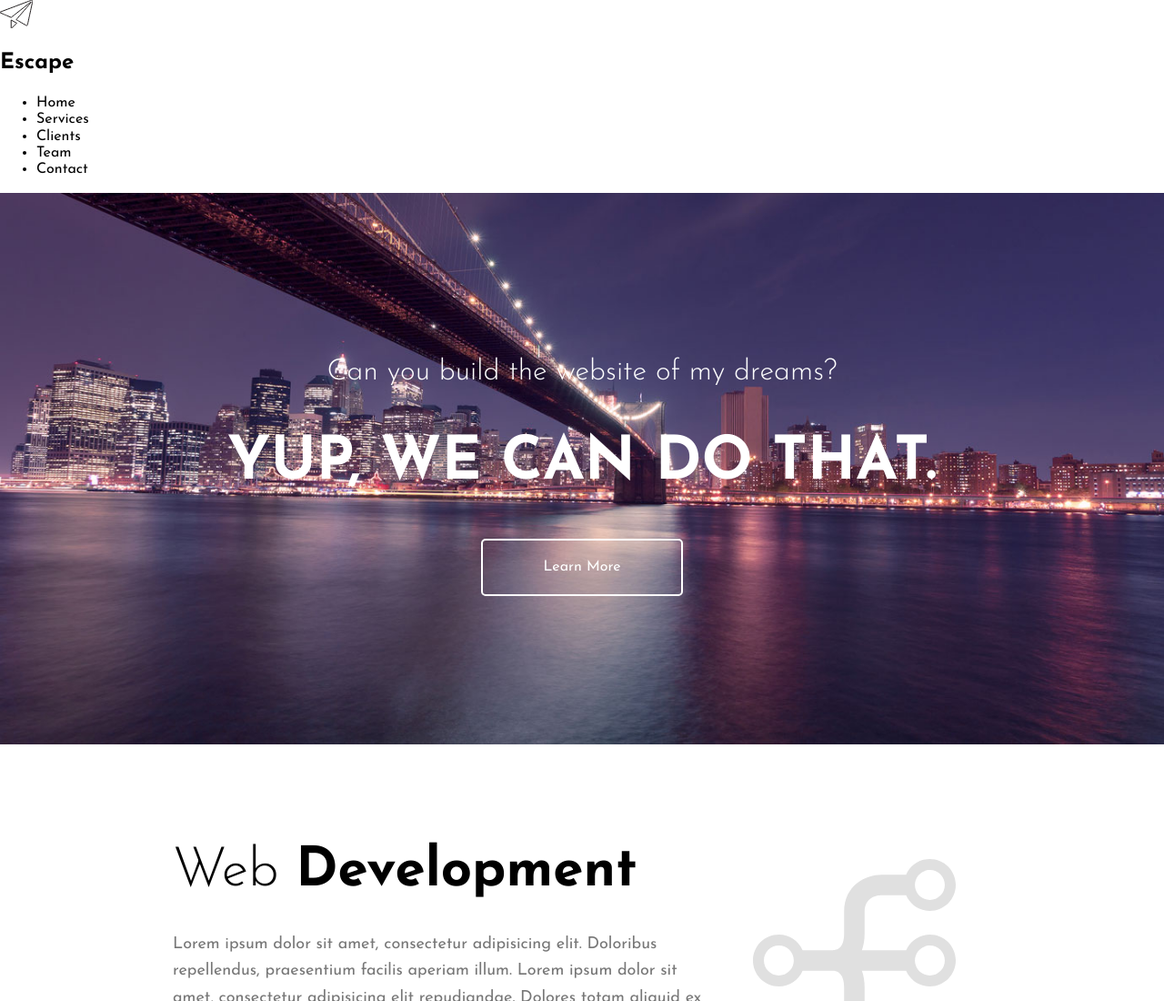
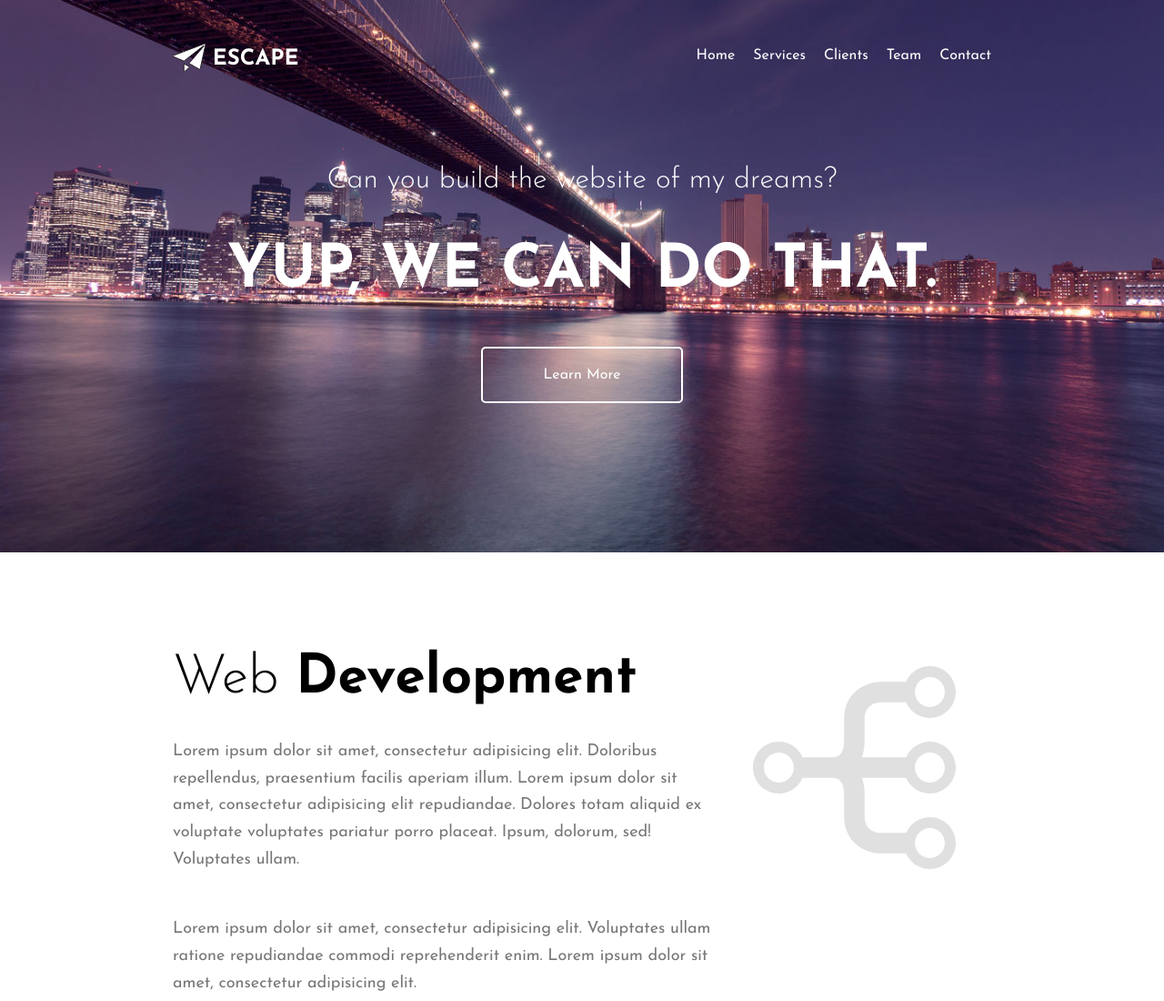
Before and after one commit to ajvergara/escape, a website: page app/index.html in a window 1280 px wide. Shown: the top 1100 px of the page at 91% size. Drawn offline with Linux system fonts and the light colour scheme.

Commit message:
Completed Desktop Header Appearance and slight animation for navigation

```diff
--- /dev/null
+++ b/app/assets/styles/modules/_primary-nav.css
@@ -0,0 +1,59 @@
+.primary-nav{
+  @mixin clearfix;
+
+  &--pull-right{
+    float: right;
+  }
+
+  ul{
+    margin: 0;
+    padding: 0;
+  }
+
+  li{
+    float: left;
+    padding-right: 20px;
+    list-style: none;
+  }
+
+  li:last-child{
+    padding-right: 0;
+  }
+
+  a{
+    display: block;
+    text-decoration: none;
+    color: #fff;
+    padding: 12px 0;
+    position: relative;
+
+    &::after{
+      content: "";
+      height: 2px;
+      width: 100%;
+      background-color: #fff;
+      color: #000;
+      position: absolute;
+      bottom: 0;
+      left: 0;
+      transition: all .5s ease-out;
+      transform: scaleX(0);
+      transform-origin: 0 100%;
+    }
+
+    &:hover{
+      &::after{
+        content: "";
+        height: 2px;
+        width: 100%;
+        background-color: #fff;
+        color: #000;
+        position: absolute;
+        bottom: 0;
+        left: 0;
+        transform: scaleX(1);
+      }
+    }
+  }
+
+}
--- /dev/null
+++ b/app/assets/styles/modules/_site-header.css
@@ -0,0 +1,19 @@
+.site-header{
+  position: absolute;
+  z-index: 2;
+  width: 100%;
+  color: #fff;
+  padding: 40px 0;
+
+  &__logo {
+    @mixin clearfix;
+    float: left;
+    margin: 0;
+    text-transform: uppercase;
+  }
+
+  &__icon{
+    position: relative;
+    top: 8px;
+  }
+}
--- a/app/assets/styles/styles.css
+++ b/app/assets/styles/styles.css
@@ -17,3 +17,5 @@
 @import "modules/_site-footer";
 @import "modules/_d-flex";
 @import "modules/_sprites";
+@import "modules/_site-header";
+@import "modules/_primary-nav";
--- a/app/index.html
+++ b/app/index.html
@@ -10,20 +10,23 @@
 
     <link rel="stylesheet" type="text/css" href="temp/styles/styles.css">
   </head>
-  <body>
-  <header>
-    <img src="assets/images/icons/escape.svg" alt="Escape Logo">
-    <h2>Escape</h2>
+  <body id="home">
+  <header class="site-header">
+    <div class="wrapper">
+      <h2 class="site-header__logo"><img class="site-header__icon" src="assets/images/icons/escape.svg" alt="Escape Logo"> Escape</h2>
 
-    <nav>
-      <ul>
-        <li>Home</li>
-        <li>Services</li>
-        <li>Clients</li>
-        <li>Team</li>
-        <li>Contact</li>
-      </ul>
-    </nav>
+      <div class="primary-nav primary-nav--pull-right">
+        <nav>
+          <ul>
+            <li><a href="#home">Home</a></li>
+            <li><a href="#services">Services</a></li>
+            <li><a href="#clients">Clients</a></li>
+            <li><a href="#team">Team</a></li>
+            <li><a href="#contact">Contact</a></li>
+          </ul>
+        </nav>
+      </div>
+    </div>
   </header>
 
   <section class="large-hero">
--- a/app/temp/styles/styles.css
+++ b/app/temp/styles/styles.css
@@ -1241,3 +1241,90 @@ img{
     width: 43px;
     background-position: 97.52427184466019% 82.00810648518815%;
   }
+
+.site-header{
+  position: absolute;
+  z-index: 2;
+  width: 100%;
+  color: #fff;
+  padding: 40px 0;
+}
+
+.site-header__logo {
+    float: left;
+    margin: 0;
+    text-transform: uppercase;
+  }
+
+.site-header__logo:after{
+    content: "";
+    clear: both;
+    display: table;
+  }
+
+.site-header__icon{
+    position: relative;
+    top: 8px;
+  }
+
+.primary-nav:after{
+    content: "";
+    clear: both;
+    display: table;
+  }
+
+.primary-nav--pull-right{
+    float: right;
+  }
+
+.primary-nav ul{
+    margin: 0;
+    padding: 0;
+  }
+
+.primary-nav li{
+    float: left;
+    padding-right: 20px;
+    list-style: none;
+  }
+
+.primary-nav li:last-child{
+    padding-right: 0;
+  }
+
+.primary-nav a{
+    display: block;
+    text-decoration: none;
+    color: #fff;
+    padding: 12px 0;
+    position: relative;
+  }
+
+.primary-nav a::after{
+      content: "";
+      height: 2px;
+      width: 100%;
+      background-color: #fff;
+      color: #000;
+      position: absolute;
+      bottom: 0;
+      left: 0;
+      transition: all .5s ease-out;
+      -webkit-transform: scaleX(0);
+              transform: scaleX(0);
+      -webkit-transform-origin: 0 100%;
+              transform-origin: 0 100%;
+    }
+
+.primary-nav a:hover::after{
+        content: "";
+        height: 2px;
+        width: 100%;
+        background-color: #fff;
+        color: #000;
+        position: absolute;
+        bottom: 0;
+        left: 0;
+        -webkit-transform: scaleX(1);
+                transform: scaleX(1);
+      }
```
